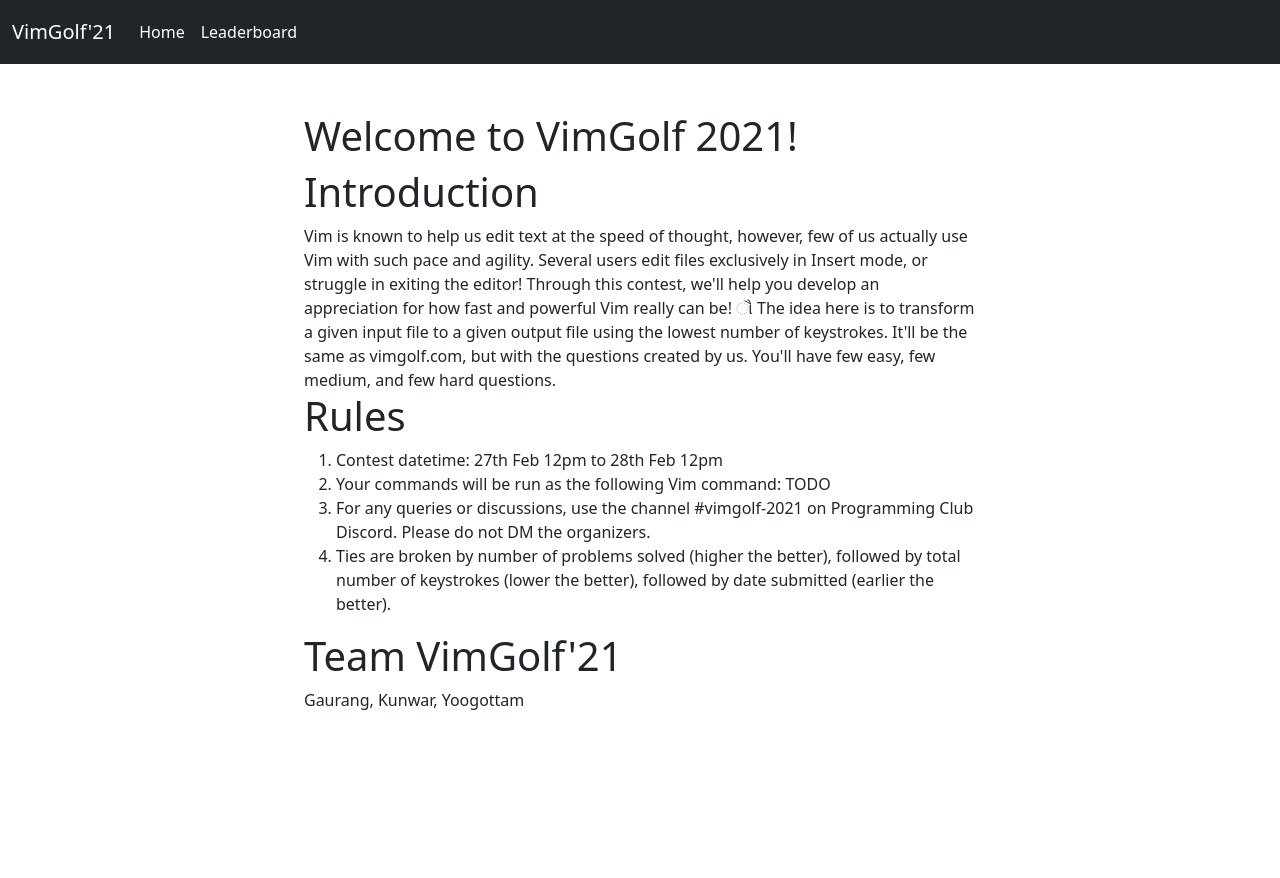
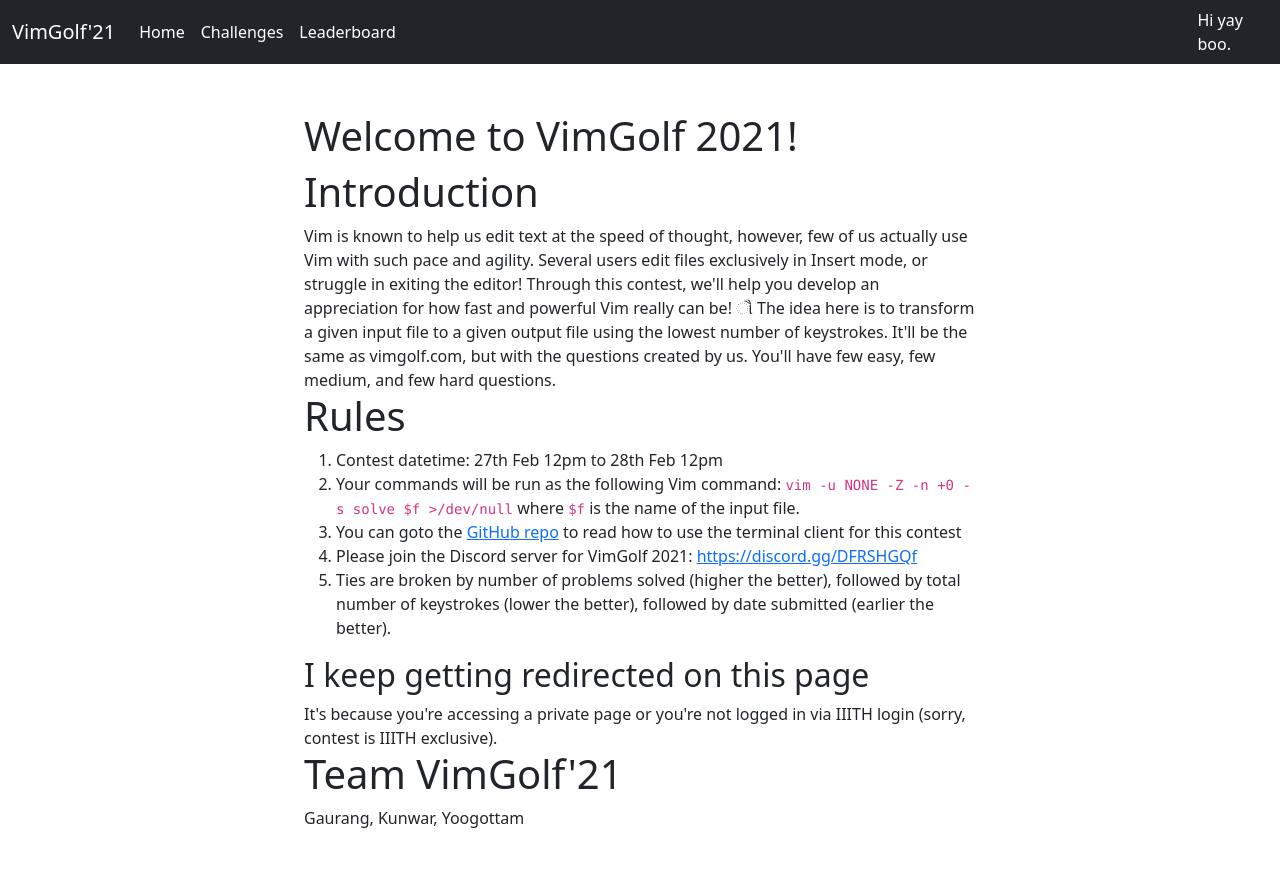
Before and after one commit to Felicity-IIIT-Hyderabad/vimgolf-server, a Flask app: page / in a window 1280 px wide. Before the commit the page ends 710 px from the top, so only its background shows below. Run offline with Flask 2, Linux system fonts and the light colour scheme; parts of the project's set-up code (start-up, migrations or seed data) failed here and were passed over; some libraries are stand-ins or nearby versions.

Commit message:
Minor HTML changes

```diff
--- a/vimgolf/templates/base.html
+++ b/vimgolf/templates/base.html
@@ -25,12 +25,15 @@
                         <a class="nav-link active" aria-current="page" href="/vimgolf/">Home</a>
                     </li>
                     <li class="nav-item">
+                        <a class="nav-link active" aria-current="page" href="/vimgolf/challenges">Challenges</a>
+                    </li>
+                    <li class="nav-item">
                         <a class="nav-link active" aria-current="page" href="/vimgolf/leaderboard">Leaderboard</a>
                     </li>
                 </ul>
             </div>
-            <div class="d-flex">
-              Hi {{ name }}.
+            <div class="d-flex" style="color: white;">
+                Hi {{ name }}.
             </div>
         </div>
     </nav>
--- a/vimgolf/templates/rules.html
+++ b/vimgolf/templates/rules.html
@@ -15,9 +15,13 @@
 
 <ol>
     <li>Contest datetime: 27th Feb 12pm to 28th Feb 12pm</li>
-    <li>Your commands will be run as the following Vim command: TODO</li>
-    <li>For any queries or discussions, use the channel #vimgolf-2021 on Programming Club Discord. Please do not DM the
-        organizers.
+    <li>Your commands will be run as the following Vim command: <code>vim -u NONE -Z -n +0 -s solve $f >/dev/null</code>
+        where <code>$f</code> is the name of the input file.
+    </li>
+    <li>You can goto the <a href="https://github.com/GaurangTandon/vimgolf">GitHub repo</a> to read how to use the
+        terminal client for this contest
+    </li>
+    <li>Please join the Discord server for VimGolf 2021: <a href="https://discord.gg/DFRSHGQf">https://discord.gg/DFRSHGQf</a>
     </li>
     <li>
         Ties are broken by number of problems solved (higher the better), followed by total number of keystrokes (lower
@@ -25,6 +29,10 @@
     </li>
 </ol>
 
+<h2>I keep getting redirected on this page</h2>
+
+It's because you're accessing a private page or you're not logged in via IIITH login (sorry, contest is IIITH exclusive).
+
 <h1>Team VimGolf'21</h1>
 
 Gaurang, Kunwar, Yoogottam
```
